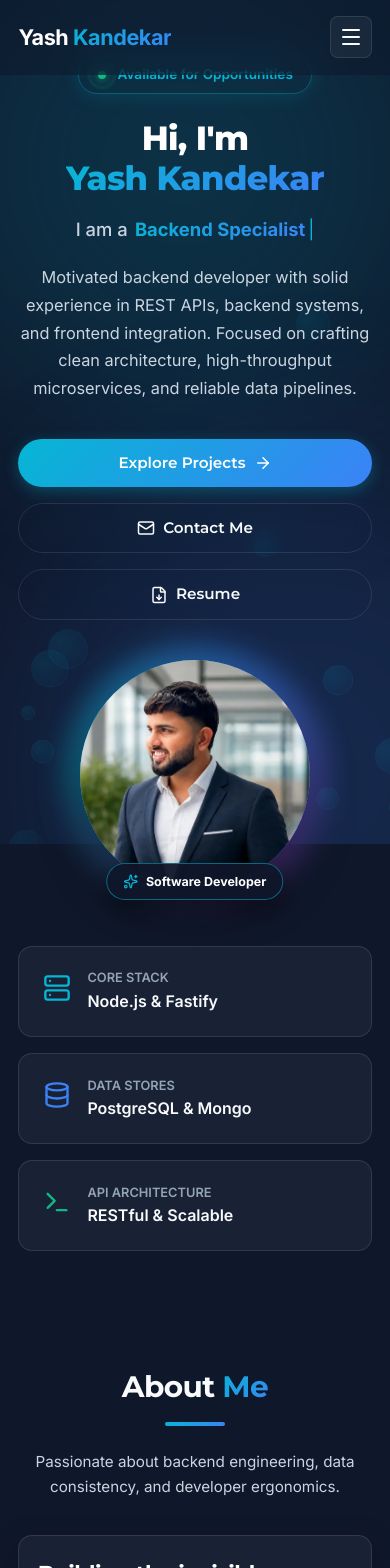
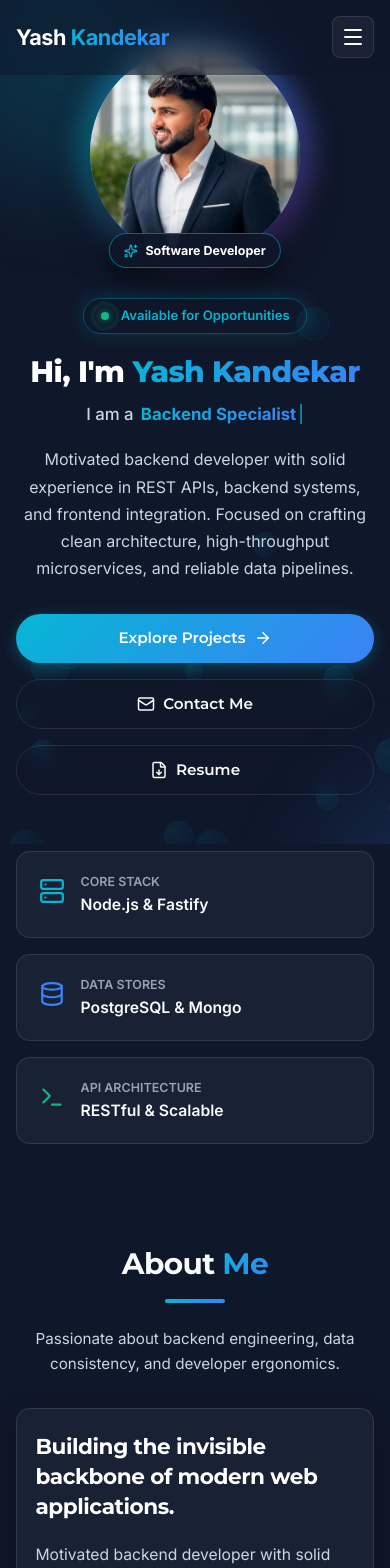
Before and after one commit to yashkandekar2004/Personal_portfolio, a React (Vite) app: page / in a window 390 px wide. Shown: the top 1568 px of the page. Built offline with nearby package versions, Linux system fonts and the light colour scheme.

Commit message:
fix: complete mobile responsive overhaul with auto-wrapping typewriter, centered avatar, and strict viewport containment

```diff
--- a/src/App.jsx
+++ b/src/App.jsx
@@ -15,10 +15,10 @@ export default function App() {
   useScrollReveal();
 
   return (
-    <div style={{ position: 'relative', minHeight: '100vh' }}>
+    <div style={{ position: 'relative', minHeight: '100vh', width: '100%', overflowX: 'hidden' }}>
       <BubbleBackground />
       <Navbar />
-      <main>
+      <main style={{ width: '100%', overflowX: 'hidden' }}>
         <Hero />
         <div className="reveal"><About /></div>
         <div className="reveal"><Experience /></div>
--- a/src/components/Hero.jsx
+++ b/src/components/Hero.jsx
@@ -16,11 +16,11 @@ export default function Hero() {
     <section
       id="hero"
       style={{
-        minHeight: '92vh',
+        minHeight: '90vh',
         display: 'flex',
         alignItems: 'center',
-        paddingTop: '6.5rem',
-        paddingBottom: '3.5rem'
+        paddingTop: '6rem',
+        paddingBottom: '3rem'
       }}
     >
       <div className="container">
@@ -35,13 +35,13 @@ export default function Hero() {
                 display: 'inline-flex',
                 alignItems: 'center',
                 gap: '0.65rem',
-                padding: '0.45rem 1.15rem',
+                padding: '0.4rem 1rem',
                 borderRadius: '9999px',
                 border: '1px solid rgba(6, 182, 212, 0.35)',
                 color: 'var(--accent-cyan)',
-                fontSize: '0.85rem',
+                fontSize: '0.82rem',
                 fontWeight: 600,
-                marginBottom: '1.5rem',
+                marginBottom: '1.25rem',
                 boxShadow: '0 0 20px rgba(6, 182, 212, 0.2)'
               }}
             >
@@ -52,14 +52,14 @@ export default function Hero() {
               Available for Opportunities
             </div>
 
-            {/* Main Heading with Blur-to-Clear Entrance */}
+            {/* Main Heading with Responsive Font Sizing */}
             <h1
-              className="animate-word-in"
+              className="animate-word-in hero-heading"
               style={{
-                fontSize: 'clamp(2.1rem, 3.8vw, 3.4rem)',
+                fontSize: 'clamp(1.85rem, 5.5vw, 3.4rem)',
                 fontWeight: 800,
                 lineHeight: 1.2,
-                marginBottom: '1rem',
+                marginBottom: '0.85rem',
                 color: '#fff'
               }}
             >
@@ -70,13 +70,15 @@ export default function Hero() {
             <div
               className="hero-typewriter-row"
               style={{
-                fontSize: 'clamp(1.15rem, 2.2vw, 1.6rem)',
+                fontSize: 'clamp(1.05rem, 4.2vw, 1.5rem)',
                 color: 'var(--text-muted)',
                 fontWeight: 500,
                 marginBottom: '1.25rem',
                 display: 'flex',
                 alignItems: 'center',
-                gap: '0.45rem'
+                flexWrap: 'wrap',
+                gap: '0.45rem',
+                lineHeight: 1.4
               }}
             >
               <span style={{ flexShrink: 0 }}>I am a</span>
@@ -87,17 +89,17 @@ export default function Hero() {
             <p
               style={{
                 maxWidth: '600px',
-                fontSize: '1.02rem',
+                fontSize: '1rem',
                 color: 'var(--text-muted)',
                 lineHeight: 1.7,
-                marginBottom: '2.25rem'
+                marginBottom: '2rem'
               }}
             >
               {personalInfo.tagline} Focused on crafting clean architecture, high-throughput microservices, and reliable data pipelines.
             </p>
 
             {/* Call to Actions */}
-            <div className="hero-actions-row" style={{ display: 'flex', flexWrap: 'wrap', gap: '1rem', alignItems: 'center' }}>
+            <div className="hero-actions-row">
               <a href="#projects" className="btn btn-primary">
                 Explore Projects <ArrowRight size={18} />
               </a>
@@ -112,6 +114,7 @@ export default function Hero() {
 
           {/* Right Column: Profile Avatar with Glowing Conic Aura */}
           <div
+            className="hero-avatar-col"
             style={{
               display: 'flex',
               justifyContent: 'center',
@@ -123,19 +126,19 @@ export default function Hero() {
               className="hero-avatar-wrapper"
               style={{
                 position: 'relative',
-                width: 'clamp(240px, 28vw, 320px)',
-                height: 'clamp(240px, 28vw, 320px)'
+                width: 'clamp(210px, 50vw, 300px)',
+                height: 'clamp(210px, 50vw, 300px)'
               }}
             >
               {/* Rotating Gradient Aura */}
               <div
                 style={{
                   position: 'absolute',
-                  inset: '-10px',
+                  inset: '-8px',
                   borderRadius: '50%',
                   background: 'conic-gradient(from 0deg, #06b6d4, #3b82f6, #a855f7, #06b6d4)',
                   animation: 'spinAura 9s linear infinite',
-                  filter: 'blur(16px)',
+                  filter: 'blur(14px)',
                   opacity: 0.65
                 }}
               />
@@ -148,7 +151,7 @@ export default function Hero() {
                   height: '100%',
                   borderRadius: '50%',
                   overflow: 'hidden',
-                  padding: '4px',
+                  padding: '3px',
                   background: 'linear-gradient(135deg, #06b6d4, #3b82f6, #a855f7)',
                   boxShadow: '0 20px 40px rgba(0, 0, 0, 0.6)'
                 }}
@@ -179,22 +182,23 @@ export default function Hero() {
                 className="interactive-card shimmer-badge hero-floating-pill"
                 style={{
                   position: 'absolute',
-                  bottom: '12px',
+                  bottom: '10px',
                   right: '0',
                   backgroundColor: 'rgba(15, 23, 42, 0.95)',
                   border: '1.5px solid rgba(6, 182, 212, 0.5)',
-                  padding: '0.45rem 1rem',
+                  padding: '0.4rem 0.9rem',
                   borderRadius: '9999px',
                   display: 'flex',
                   alignItems: 'center',
                   gap: '0.45rem',
-                  fontSize: '0.85rem',
+                  fontSize: '0.82rem',
                   fontWeight: 700,
                   color: '#ffffff',
-                  boxShadow: '0 10px 25px rgba(0, 0, 0, 0.5)'
+                  boxShadow: '0 10px 25px rgba(0, 0, 0, 0.5)',
+                  zIndex: 2
                 }}
               >
-                <Sparkles size={15} color="var(--accent-cyan)" />
+                <Sparkles size={14} color="var(--accent-cyan)" />
                 <span>Software Developer</span>
               </div>
             </div>
@@ -206,7 +210,7 @@ export default function Hero() {
           <div
             className="interactive-card"
             style={{
-              padding: '1.35rem 1.5rem',
+              padding: '1.25rem 1.35rem',
               borderRadius: '14px',
               backgroundColor: 'var(--bg-card)',
               border: '1px solid var(--border-color)',
@@ -218,18 +222,18 @@ export default function Hero() {
             }}
           >
             <div className="card-icon" style={{ color: 'var(--accent-cyan)' }}>
-              <Server size={28} />
+              <Server size={26} />
             </div>
             <div>
-              <div style={{ fontSize: '0.8rem', color: 'var(--text-dim)', textTransform: 'uppercase', fontWeight: 600 }}>Core Stack</div>
-              <div style={{ fontWeight: 600, color: 'var(--text-main)', fontSize: '1rem' }}>Node.js & Fastify</div>
+              <div style={{ fontSize: '0.78rem', color: 'var(--text-dim)', textTransform: 'uppercase', fontWeight: 600 }}>Core Stack</div>
+              <div style={{ fontWeight: 600, color: 'var(--text-main)', fontSize: '0.98rem' }}>Node.js & Fastify</div>
             </div>
           </div>
 
           <div
             className="interactive-card"
             style={{
-              padding: '1.35rem 1.5rem',
+              padding: '1.25rem 1.35rem',
               borderRadius: '14px',
               backgroundColor: 'var(--bg-card)',
               border: '1px solid var(--border-color)',
@@ -241,18 +245,18 @@ export default function Hero() {
             }}
           >
             <div className="card-icon" style={{ color: 'var(--accent-blue)' }}>
-              <Database size={28} />
+              <Database size={26} />
             </div>
             <div>
-              <div style={{ fontSize: '0.8rem', color: 'var(--text-dim)', textTransform: 'uppercase', fontWeight: 600 }}>Data Stores</div>
-              <div style={{ fontWeight: 600, color: 'var(--text-main)', fontSize: '1rem' }}>PostgreSQL & Mongo</div>
+              <div style={{ fontSize: '0.78rem', color: 'var(--text-dim)', textTransform: 'uppercase', fontWeight: 600 }}>Data Stores</div>
+              <div style={{ fontWeight: 600, color: 'var(--text-main)', fontSize: '0.98rem' }}>PostgreSQL & Mongo</div>
             </div>
           </div>
 
           <div
             className="interactive-card"
             style={{
-              padding: '1.35rem 1.5rem',
+              padding: '1.25rem 1.35rem',
               borderRadius: '14px',
               backgroundColor: 'var(--bg-card)',
               border: '1px solid var(--border-color)',
@@ -264,11 +268,11 @@ export default function Hero() {
             }}
           >
             <div className="card-icon" style={{ color: '#10b981' }}>
-              <Terminal size={28} />
+              <Terminal size={26} />
             </div>
             <div>
-              <div style={{ fontSize: '0.8rem', color: 'var(--text-dim)', textTransform: 'uppercase', fontWeight: 600 }}>API Architecture</div>
-              <div style={{ fontWeight: 600, color: 'var(--text-main)', fontSize: '1rem' }}>RESTful & Scalable</div>
+              <div style={{ fontSize: '0.78rem', color: 'var(--text-dim)', textTransform: 'uppercase', fontWeight: 600 }}>API Architecture</div>
+              <div style={{ fontWeight: 600, color: 'var(--text-main)', fontSize: '0.98rem' }}>RESTful & Scalable</div>
             </div>
           </div>
         </div>
--- a/src/components/Resume.jsx
+++ b/src/components/Resume.jsx
@@ -59,6 +59,7 @@ export default function Resume() {
           </p>
 
           <div
+            className="resume-actions-row"
             style={{
               display: 'flex',
               justifyContent: 'center',
--- a/src/components/Typewriter.jsx
+++ b/src/components/Typewriter.jsx
@@ -36,15 +36,15 @@ export default function Typewriter({ words = [], typingSpeed = 90, deletingSpeed
   }, [text, isDeleting, wordIndex, words, typingSpeed, deletingSpeed, pauseTime]);
 
   return (
-    <span style={{ display: 'inline-flex', alignItems: 'center', whiteSpace: 'nowrap' }}>
-      <span className="gradient-text" style={{ fontWeight: 700, whiteSpace: 'nowrap' }}>
+    <span style={{ display: 'inline-flex', alignItems: 'center', flexWrap: 'wrap' }}>
+      <span className="gradient-text" style={{ fontWeight: 700, wordBreak: 'break-word' }}>
         {text}
       </span>
       <span
         className="typewriter-cursor"
         style={{
           display: 'inline-block',
-          marginLeft: '3px',
+          marginLeft: '2px',
           color: 'var(--accent-cyan)',
           fontWeight: 400,
           animation: 'cursorBlink 1s infinite'
--- a/src/index.css
+++ b/src/index.css
@@ -23,7 +23,7 @@
 
 /* Custom Animated Scrollbar for Webkit Browsers */
 ::-webkit-scrollbar {
-  width: 9px;
+  width: 8px;
 }
 
 ::-webkit-scrollbar-track {
@@ -435,6 +435,13 @@ input, textarea {
   width: 100%;
 }
 
+.hero-actions-row {
+  display: flex;
+  flex-wrap: wrap;
+  gap: 1rem;
+  align-items: center;
+}
+
 .hero-highlights-grid {
   display: grid;
   grid-template-columns: repeat(3, 1fr);
@@ -526,8 +533,13 @@ input, textarea {
 
 @media (max-width: 890px) {
   .hero-grid {
-    grid-template-columns: 1fr !important;
-    gap: 2.5rem !important;
+    display: flex !important;
+    flex-direction: column !important;
+    gap: 2rem !important;
+  }
+  .hero-avatar-col {
+    order: -1 !important;
+    margin-bottom: 0.5rem !important;
   }
   .hero-text-col {
     text-align: center !important;
@@ -561,20 +573,20 @@ input, textarea {
 
 @media (max-width: 768px) {
   .container {
-    padding: 0 1.15rem !important;
+    padding: 0 1rem !important;
   }
   section {
-    padding: 3.5rem 0 !important;
+    padding: 3rem 0 !important;
   }
   .section-title {
     font-size: 1.85rem !important;
   }
   .section-subtitle {
-    margin-bottom: 2.25rem !important;
+    margin-bottom: 2rem !important;
     font-size: 0.95rem !important;
   }
   .card-responsive {
-    padding: 1.4rem 1.15rem !important;
+    padding: 1.35rem 1.15rem !important;
     border-radius: 14px !important;
   }
   .interactive-card:hover {
@@ -596,6 +608,11 @@ input, textarea {
     grid-template-columns: 1fr !important;
     gap: 1rem !important;
   }
+  .ambient-blob {
+    width: 260px !important;
+    height: 260px !important;
+    filter: blur(50px) !important;
+  }
 }
 
 @media (max-width: 600px) {
@@ -608,13 +625,14 @@ input, textarea {
     justify-content: center !important;
   }
   .hero-avatar-wrapper {
-    width: 230px !important;
-    height: 230px !important;
+    width: 210px !important;
+    height: 210px !important;
   }
   .hero-floating-pill {
     bottom: -10px !important;
-    right: 50% !important;
-    transform: translateX(50%) !important;
+    left: 50% !important;
+    right: auto !important;
+    transform: translateX(-50%) !important;
     font-size: 0.78rem !important;
     white-space: nowrap !important;
   }
@@ -634,4 +652,12 @@ input, textarea {
   .experience-meta-col div {
     justify-content: flex-start !important;
   }
+  .resume-actions-row {
+    flex-direction: column !important;
+    width: 100% !important;
+  }
+  .resume-actions-row .btn {
+    width: 100% !important;
+    justify-content: center !important;
+  }
 }
```
Also changed, not shown: src/components/Navbar.jsx (+6 -5 lines).
